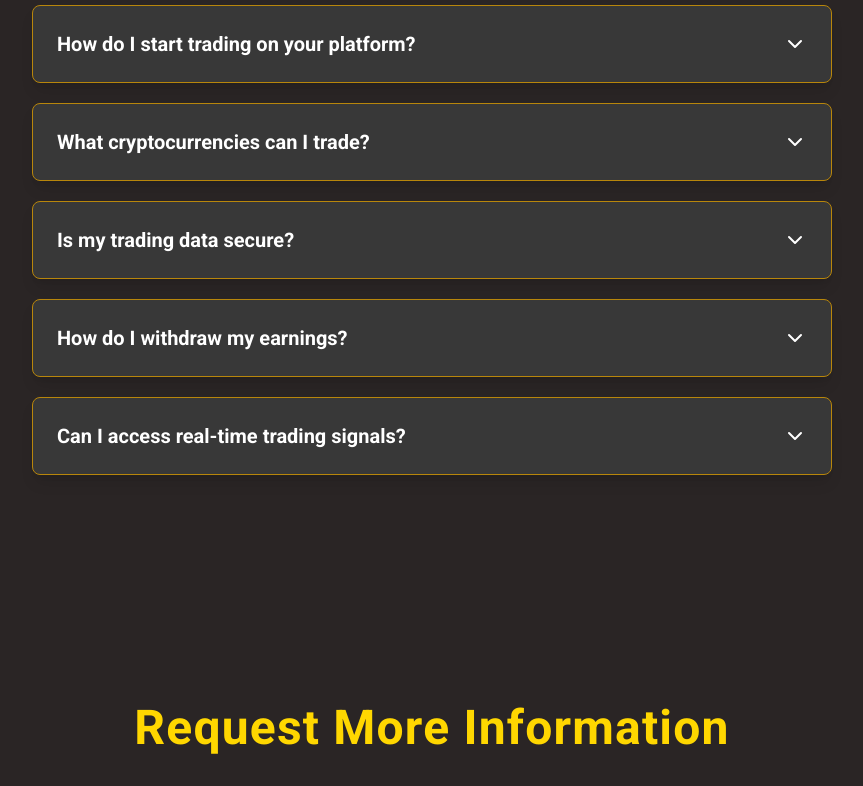
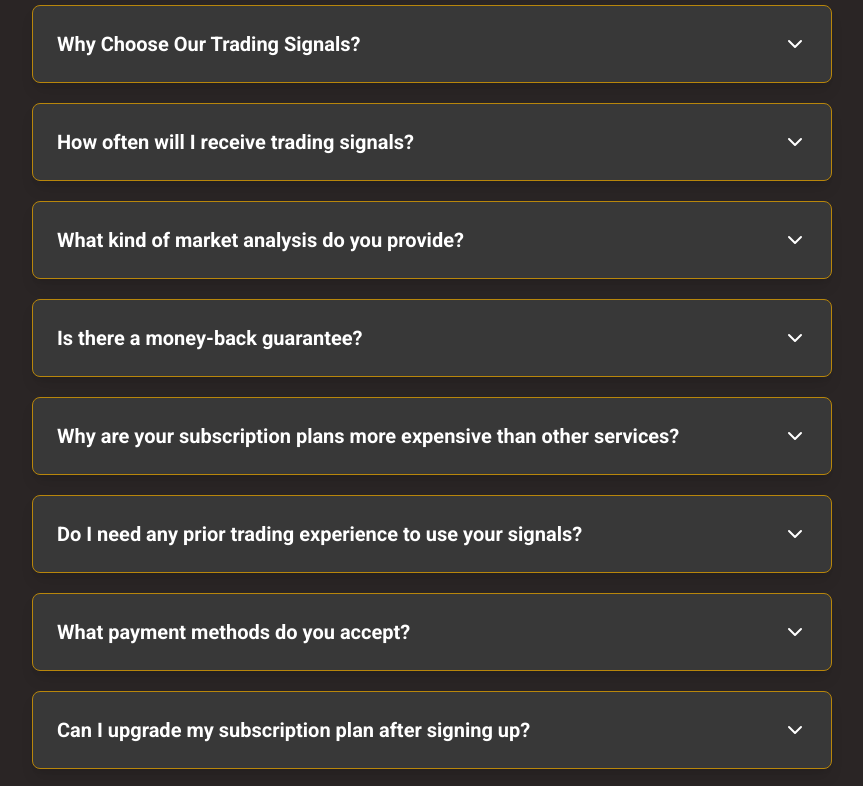
Before and after one commit to joheee/frontend-crypto-bot, a React (Vite) app: page / in a window 1280 px wide. Shown: the part 6740-7526 px from the top of the page, without its empty margins (208-1071 px from the left). Built offline with nearby package versions, Linux system fonts and the light colour scheme.

Commit message:
update faq

```diff
--- a/src/components/Faq.tsx
+++ b/src/components/Faq.tsx
@@ -5,29 +5,56 @@ import PaddingLayout from "./layout/padding/PaddingLayout";
 
 const faqData: FaqCardInterface[] = [
   {
-    question: "How do I start trading on your platform?",
+    question: "Why Choose Our Trading Signals?",
     answer:
-      "To start trading, you need to sign up on our website and link your Telegram account. Once linked, you can access trading signals, market analysis, and execute trades directly from Telegram.",
+      "Our signals are the result of in-depth market research and years of trading experience. We combine real-time analysis with a deep understanding of market trends to deliver signals that are timely, accurate, and tailored to current conditions, helping you make informed and profitable trading decisions.",
   },
   {
-    question: "What cryptocurrencies can I trade?",
+    question: "How often will I receive trading signals?",
     answer:
-      "Our platform supports a wide range of cryptocurrencies including Bitcoin (BTC), Ethereum (ETH), Binance Coin (BNB), Solana (SOL), and many others. The full list is available on our platform.",
+      "Our priority is to deliver profitable trades, so while you may not receive signals every day, you can trust that each signal is backed by thorough market research and is designed to maximize your potential gains.",
   },
   {
-    question: "Is my trading data secure?",
+    question: "What kind of market analysis do you provide?",
     answer:
-      "Yes, your trading data is fully encrypted and stored securely. We use advanced security measures to protect your information and ensure safe transactions.",
+      "Subscribers gain access to expert market analysis from seasoned traders with years of experience. Our analysis includes real-time market insights, adaptive strategies, and comprehensive reports to help you stay ahead of market trends.",
   },
   {
-    question: "How do I withdraw my earnings?",
+    question: "Is there a money-back guarantee?",
     answer:
-      "To withdraw your earnings, go to the 'Withdraw' section on your profile, select the cryptocurrency you wish to withdraw, enter the amount, and provide your wallet address. The withdrawal process usually takes a few minutes.",
+      "Yes, we offer a full refund if you don’t make a profit after following our signals for 3 months with a quarterly, annual, or lifetime subscription. However, refunds are not available for monthly subscriptions. For detailed terms and conditions, please refer to our Refund Policy (insert link).",
   },
   {
-    question: "Can I access real-time trading signals?",
+    question:
+      "Why are your subscription plans more expensive than other services?",
     answer:
-      "Yes, our platform provides real-time trading signals directly to your Telegram account. These signals include market trends, entry and exit points, and risk management advice to help you make informed trading decisions.",
+      "Our service is priced higher because we provide unparalleled quality, expertise, and proven results. We invest significant time and resources into ensuring that our signals are profitable, which reflects in our pricing. We believe in delivering value that justifies the investment.",
+  },
+  {
+    question: "Do I need any prior trading experience to use your signals?",
+    answer:
+      "While prior trading experience can be helpful, our signals are designed to be straightforward and easy to follow. We also provide market insights and educational resources to help beginners understand the reasoning behind each trade.",
+  },
+  {
+    question: "What payment methods do you accept?",
+    answer:
+      "We accept cryptocurrency payments, specifically in the form of USDT (Tether), for a seamless and secure transaction experience.",
+  },
+  {
+    question: "Can I upgrade my subscription plan after signing up?",
+    answer:
+      "Yes, you can upgrade your subscription at any time. If you choose to upgrade before the end of your current plan, the remaining balance will be prorated towards your new subscription.",
+  },
+  {
+    question:
+      "Do you provide support if I have questions or issues with the signals?",
+    answer:
+      "Absolutely. We offer dedicated customer support to assist you with any questions or concerns. Our team is available to help you make the most of our trading signals and ensure you have a positive experience with our service.",
+  },
+  {
+    question: "How do I get started with your trading signals?",
+    answer:
+      "Getting started is easy! Simply contact cryptooverseerx on Telegram, choose your preferred subscription plan, complete the payment process, and you’ll receive an invitation to join our exclusive Telegram channel. Once you’re in, you’ll start receiving our real-time trading signals and market analysis right away.",
   },
 ];
 
```
